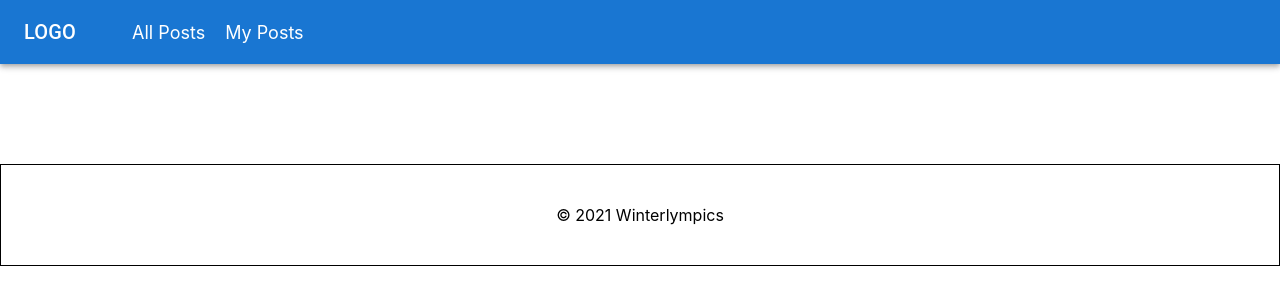
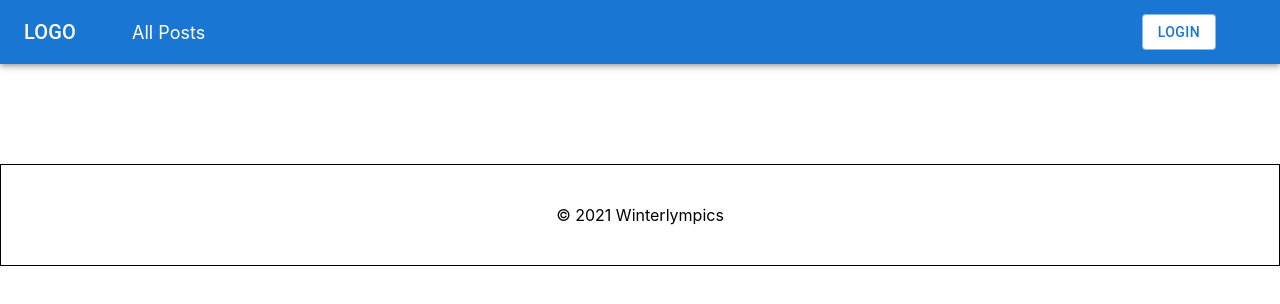
Before and after one commit to suraj10k/clear_fund, a React (Create React App) app: page / in a window 1280 px wide. Shown: the top 304 px of the page. Built offline with nearby package versions, Linux system fonts and the light colour scheme.

Commit message:
dummy auth

```diff
--- a/src/App.js
+++ b/src/App.js
@@ -1,11 +1,15 @@
-import React from "react";
-import { BrowserRouter as Router, Link, Route, Switch } from "react-router-dom";
+import React, { useContext } from "react";
+import { BrowserRouter as Router, Link, Redirect, Route, Switch } from "react-router-dom";
 import Footer from "./components/Navigation/Footer";
 import Navbar from "./components/Navigation/Navbar";
 import PostDetailed from "./components/posts/PostDetailed";
 import Posts from "./components/posts/Posts";
+import UserPosts from "./components/posts/UserPosts";
+import { authContext } from "./contexts/auth-context";
 
 const App = () => {
+  const { user } = useContext(authContext);
+
   return (
     <Router>
       <div className="App">
@@ -14,9 +18,15 @@ const App = () => {
           <Route exact path="/posts">
             <Posts />
           </Route>
+          {user && (
+            <Route exact path="/my-posts">
+              <UserPosts />
+            </Route>
+          )}
           <Route exact path="/posts/:post_id">
             <PostDetailed />
           </Route>
+          <Redirect to="/" />
         </Switch>
         <Footer />
       </div>
--- a/src/components/Navigation/Navbar.js
+++ b/src/components/Navigation/Navbar.js
@@ -12,8 +12,11 @@ import Tooltip from "@mui/material/Tooltip";
 import MenuItem from "@mui/material/MenuItem";
 import { NavLink } from "react-router-dom";
 import "./Navbar.css";
+import { authContext } from "../../contexts/auth-context";
 
 const ResponsiveAppBar = () => {
+  const { user, login, logout } = React.useContext(authContext);
+
   return (
     <AppBar position="static">
       <Container maxWidth="xl">
@@ -31,11 +34,38 @@ const ResponsiveAppBar = () => {
               <li>
                 <NavLink to="/posts">All Posts</NavLink>
               </li>
-              <li>
-                <NavLink to="/my-posts">My Posts</NavLink>
-              </li>
+              {user && (
+                <li>
+                  <NavLink to="/my-posts">My Posts</NavLink>
+                </li>
+              )}
             </ul>
           </nav>
+          {user? <Button
+            onClick={() => logout()}
+            sx={{
+              background: "white",
+              color: "#1976d2",
+              position: "absolute",
+              right: "40px",
+              "&:hover": { background: "white", color: "#1976d2" },
+            }}
+            variant="outlined"
+          >
+            logout
+          </Button>:<Button
+          onClick={() => login(1)}
+          sx={{
+            background: "white",
+            color: "#1976d2",
+            position: "absolute",
+            right: "40px",
+            "&:hover": { background: "white", color: "#1976d2" },
+          }}
+          variant="outlined"
+        >
+          login
+        </Button>}
         </Toolbar>
       </Container>
     </AppBar>
--- /dev/null
+++ b/src/components/posts/UserPosts.js
@@ -0,0 +1,28 @@
+import React, { useContext, useState,useEffect } from "react";
+import { authContext } from "../../contexts/auth-context";
+import posts from "../../data/posts";
+import PostList from "./PostList";
+
+const UserPosts = () => {
+  const [data, setData] = useState(null);
+  const [queried, setQueried] = useState(false);
+
+  const { user } = useContext(authContext);
+
+  function getData() {
+      const myposts = posts.filter(post => post.creator_id === user.id);
+      setData(myposts);
+      setQueried(true);
+  }
+
+  useEffect(() => {
+    getData();
+  }, []);
+
+  if(!queried) return <h1>Loading...</h1>
+  else if(queried && !data) return <h1>No posts found.</h1>
+
+  return <PostList posts={data} />;
+};
+
+export default UserPosts;
--- /dev/null
+++ b/src/contexts/auth-context.js
@@ -0,0 +1,20 @@
+import { createContext, useCallback, useEffect, useState } from "react";
+
+export const authContext = createContext();
+
+export default function AuthContextProvider(props) {
+    const [user, setUser] = useState(null);
+
+    const logout = useCallback(() => {
+        setUser(null);
+    }, [])
+
+    const login = useCallback((id) => {
+        console.log("logging in...");
+        setUser({ id });
+    }, [])
+
+    return <authContext.Provider value={{ user, login, logout }}>
+        {props.children}
+    </authContext.Provider>
+}
--- a/src/index.js
+++ b/src/index.js
@@ -1,14 +1,17 @@
-import React from 'react';
-import ReactDOM from 'react-dom';
-import './index.css';
-import App from './App';
-import reportWebVitals from './reportWebVitals';
+import React from "react";
+import ReactDOM from "react-dom";
+import "./index.css";
+import App from "./App";
+import reportWebVitals from "./reportWebVitals";
+import AuthContextProvider from "./contexts/auth-context";
 
 ReactDOM.render(
   <React.StrictMode>
-    <App />
+    <AuthContextProvider>
+      <App />
+    </AuthContextProvider>
   </React.StrictMode>,
-  document.getElementById('root')
+  document.getElementById("root")
 );
 
 // If you want to start measuring performance in your app, pass a function
```
